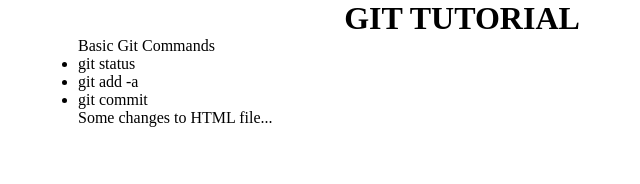
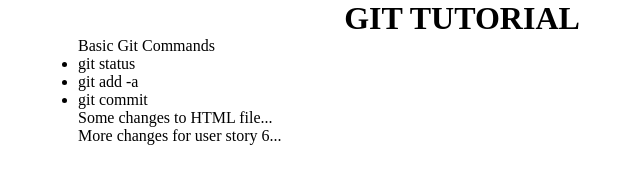
Before and after one commit to ShubhamBarwad/Git_UserStories, a plain HTML site: page index.html in a window 1280 px wide. Shown: the whole page, without its empty margins (178-818 px from the left). Drawn offline with Linux system fonts and the light colour scheme.

Commit message:
More changes for user story 6

```diff
--- a/index.html
+++ b/index.html
@@ -23,6 +23,7 @@
         <ul class="list" id="list3">
 
         </ul>
+        <p>More changes for user story 6...</p>
     </main>
     <footer></footer>
 </body>
```
